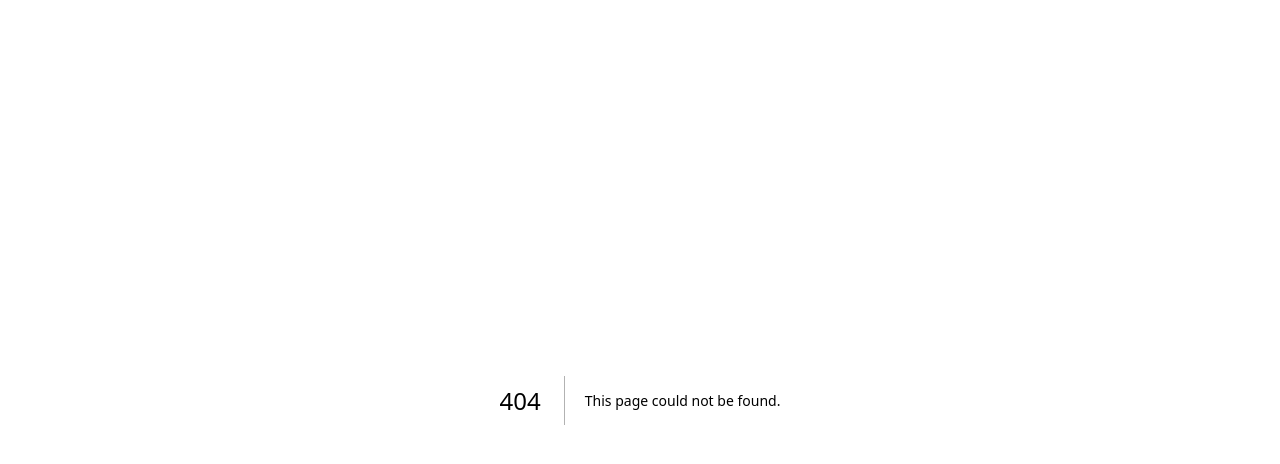
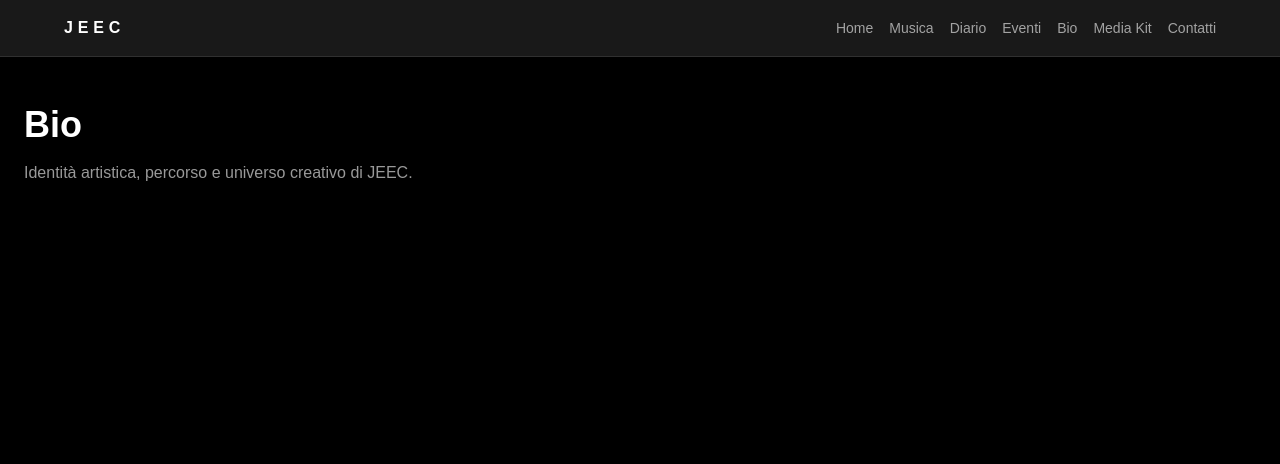
Before and after one commit to jeec-dev/jeec-it, a Next.js app: page /bio in a window 1280 px wide. Before the commit this address had no page. Shown: the top 464 px of the page. Built offline with nearby package versions, Linux system fonts and the light colour scheme.

Commit message:
Add base site routes and navigation

```diff
--- /dev/null
+++ b/src/app/bio/page.tsx
@@ -0,0 +1,10 @@
+export default function BioPage() {
+  return (
+    <main className="min-h-screen bg-black px-6 py-12 text-white">
+      <h1 className="text-4xl font-bold">Bio</h1>
+      <p className="mt-4 text-white/60">
+        Identità artistica, percorso e universo creativo di JEEC.
+      </p>
+    </main>
+  );
+}
--- /dev/null
+++ b/src/app/contatti/page.tsx
@@ -0,0 +1,10 @@
+export default function ContactsPage() {
+  return (
+    <main className="min-h-screen bg-black px-6 py-12 text-white">
+      <h1 className="text-4xl font-bold">Contatti</h1>
+      <p className="mt-4 text-white/60">
+        Booking, collaborazioni, media e richieste professionali.
+      </p>
+    </main>
+  );
+}
--- /dev/null
+++ b/src/app/eventi/page.tsx
@@ -0,0 +1,10 @@
+export default function EventsPage() {
+  return (
+    <main className="min-h-screen bg-black px-6 py-12 text-white">
+      <h1 className="text-4xl font-bold">Eventi</h1>
+      <p className="mt-4 text-white/60">
+        Prossime date, biglietti e integrazione Eventbrite.
+      </p>
+    </main>
+  );
+}
--- a/src/app/layout.tsx
+++ b/src/app/layout.tsx
@@ -1,6 +1,7 @@
 import type { Metadata } from "next";
 import { Geist, Geist_Mono } from "next/font/google";
 import "./globals.css";
+import { SiteHeader } from "@/components/layout/SiteHeader";
 
 const geistSans = Geist({
   variable: "--font-geist-sans",
@@ -23,11 +24,11 @@ export default function RootLayout({
   children: React.ReactNode;
 }>) {
   return (
-    <html
-      lang="en"
-      className={`${geistSans.variable} ${geistMono.variable} h-full antialiased`}
-    >
-      <body className="min-h-full flex flex-col">{children}</body>
+    <html lang="it">
+      <body>
+        <SiteHeader />
+        {children}
+      </body>
     </html>
   );
 }
--- /dev/null
+++ b/src/app/media-kit/page.tsx
@@ -0,0 +1,10 @@
+export default function MediaKitPage() {
+  return (
+    <main className="min-h-screen bg-black px-6 py-12 text-white">
+      <h1 className="text-4xl font-bold">Media Kit</h1>
+      <p className="mt-4 text-white/60">
+        Materiali stampa, immagini, bio breve, link e contatti professionali.
+      </p>
+    </main>
+  );
+}
--- /dev/null
+++ b/src/app/musica/diario-di-jay/page.tsx
@@ -0,0 +1,10 @@
+export default function DiaryPage() {
+  return (
+    <main className="min-h-screen bg-black px-6 py-12 text-white">
+      <h1 className="text-4xl font-bold">Diario di Jay</h1>
+      <p className="mt-4 text-white/60">
+        Frammenti narrativi dall’universo dell’album.
+      </p>
+    </main>
+  );
+}
--- /dev/null
+++ b/src/app/musica/page.tsx
@@ -0,0 +1,10 @@
+export default function MusicPage() {
+  return (
+    <main className="min-h-screen bg-black px-6 py-12 text-white">
+      <h1 className="text-4xl font-bold">Musica</h1>
+      <p className="mt-4 text-white/60">
+        Album, tracce, release, playlist e connessioni narrative.
+      </p>
+    </main>
+  );
+}
--- /dev/null
+++ b/src/components/layout/SiteHeader.tsx
@@ -0,0 +1,31 @@
+import Link from "next/link";
+
+const navItems = [
+  { href: "/", label: "Home" },
+  { href: "/musica", label: "Musica" },
+  { href: "/musica/diario-di-jay", label: "Diario" },
+  { href: "/eventi", label: "Eventi" },
+  { href: "/bio", label: "Bio" },
+  { href: "/media-kit", label: "Media Kit" },
+  { href: "/contatti", label: "Contatti" },
+];
+
+export function SiteHeader() {
+  return (
+    <header className="border-b border-white/10 bg-black/90 px-6 py-4 text-white">
+      <nav className="mx-auto flex max-w-6xl items-center justify-between">
+        <Link href="/" className="font-bold tracking-[0.3em]">
+          JEEC
+        </Link>
+
+        <div className="flex flex-wrap gap-4 text-sm text-white/60">
+          {navItems.map((item) => (
+            <Link key={item.href} href={item.href} className="hover:text-white">
+              {item.label}
+            </Link>
+          ))}
+        </div>
+      </nav>
+    </header>
+  );
+}
```
Also changed, not shown: public/images/covers/diario-di-jay.jpg, 1 other file (tests, documents, lock files or other folders).
